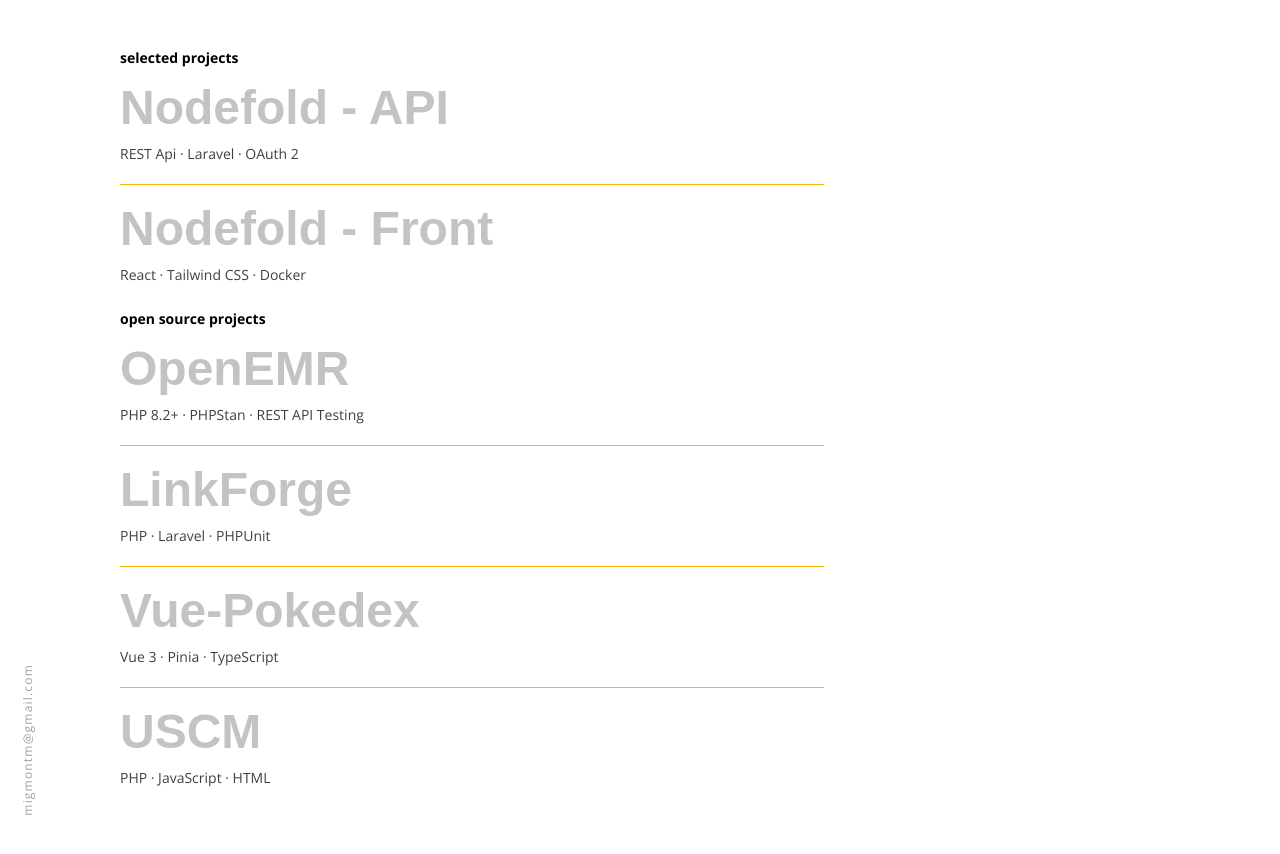
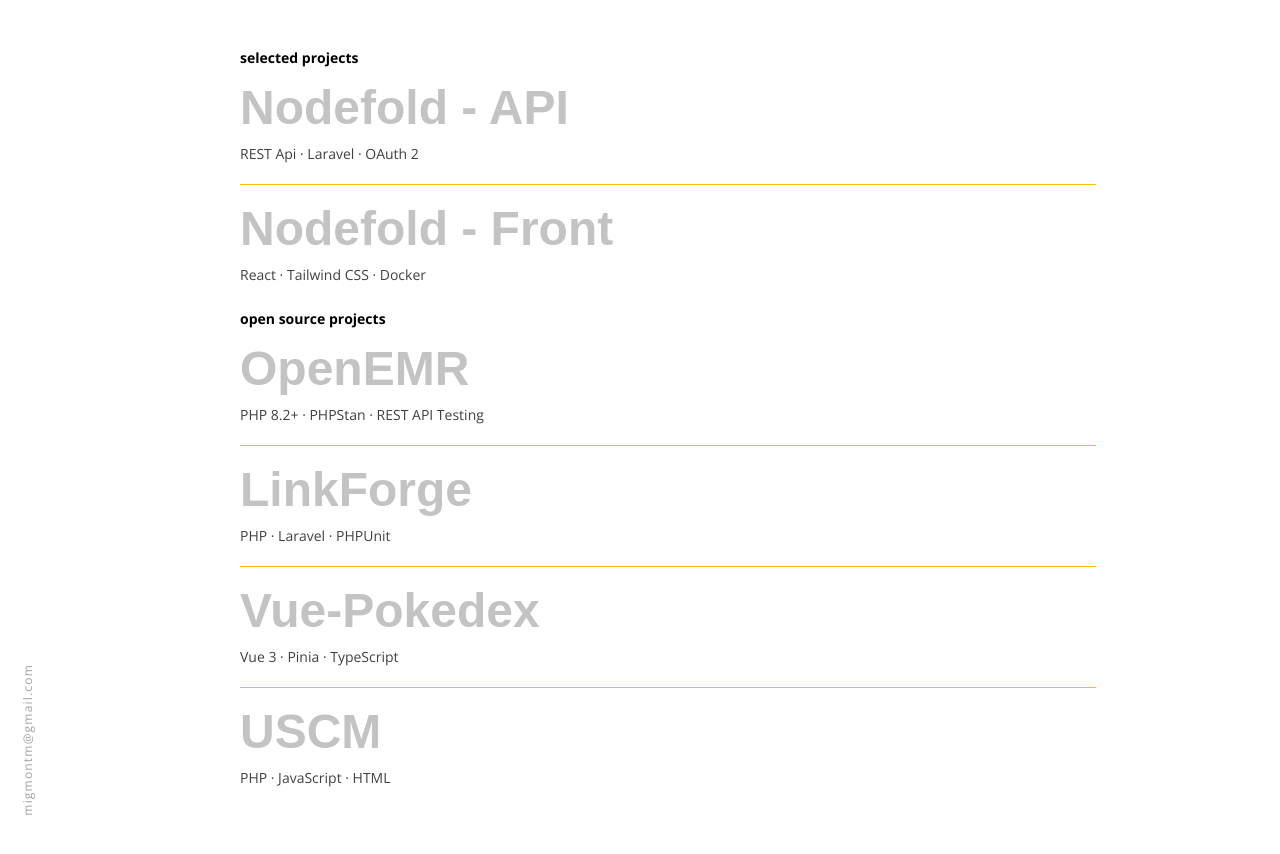
Before and after one commit to miguelm-montano/personalpage, a React (Vite) app: page /projects in a window 1280 px wide. Built offline with nearby package versions, Linux system fonts and the light colour scheme; a web font is replaced by a local one.

Commit message:
chore: fix margin of the titles and position of the preview card

```diff
--- a/src/pages/Projects/index.jsx
+++ b/src/pages/Projects/index.jsx
@@ -94,11 +94,11 @@
         </span>
       </div>
 
-      {/* ── Two-column content ── */}
-      <div className="flex-1 flex items-center gap-10 px-16 py-12 mr-8">
+      {/* ── Content ── */}
+      <div className="relative flex-1 flex items-center px-46 py-12">
 
-        {/* Project list */}
-        <div className="projects-list flex-1">
+        {/* Project list — full width */}
+        <div className="projects-list w-full">
           <SectionLabel>selected projects</SectionLabel>
           {SELECTED.map((p, i) => (
             <ProjectItem
@@ -124,8 +124,8 @@
           ))}
         </div>
 
-        {/* Preview panel */}
-        <div className="w-80 shrink-0">
+        {/* Preview panel — absolute, overlays the list on the right */}
+        <div className="absolute right-16 top-1/2 -translate-y-1/2 w-80 z-10">
           <AnimatePresence mode="wait">
             {activeProject && (
               <motion.div
```
